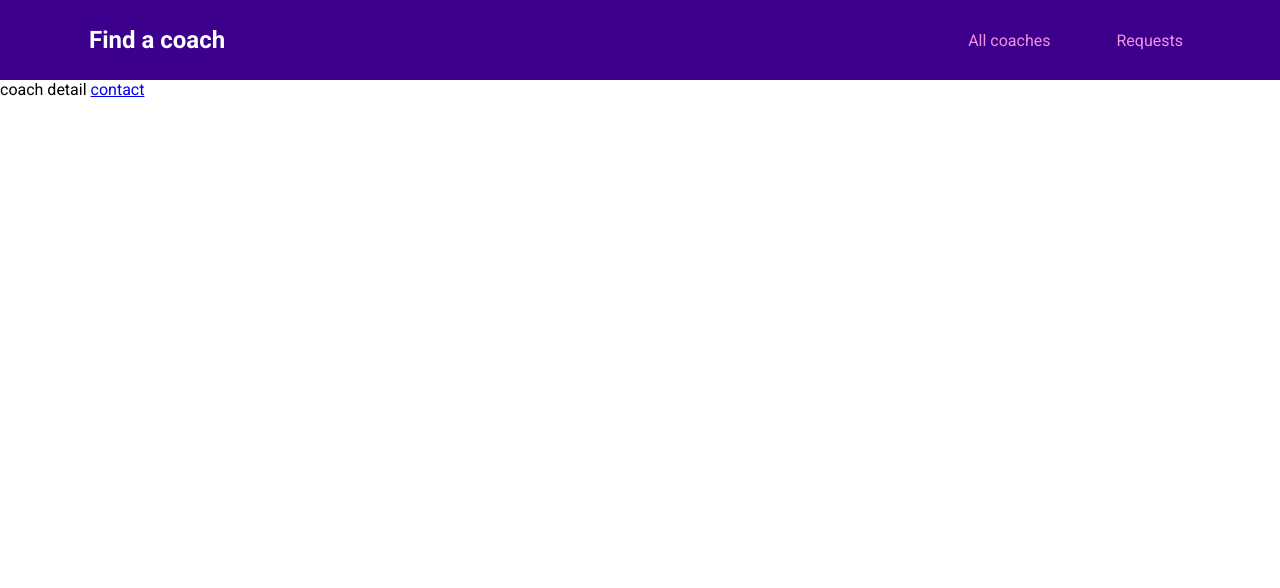
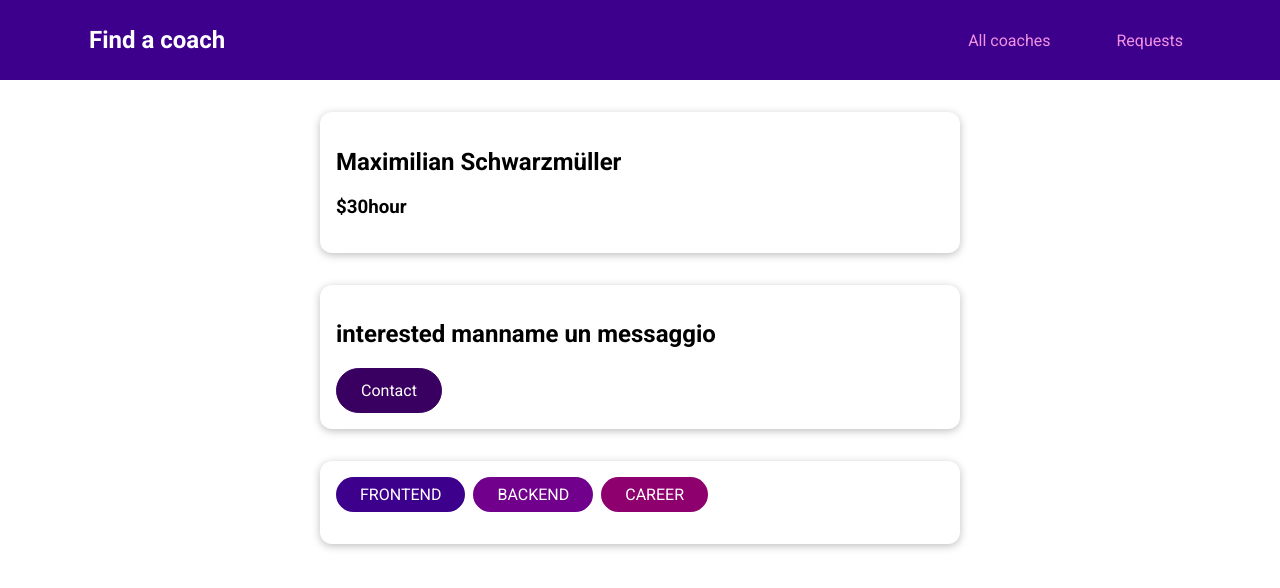
Before and after one commit to fedepaloz/main-prj-01-starting-setup, a Vue app: page /coaches/c1 in a window 1280 px wide. Shown: the top 588 px of the page. Built offline with nearby package versions, Linux system fonts and the light colour scheme.

Commit message:
building coach detail component

```diff
--- a/src/pages/coaches/CoachDetail.vue
+++ b/src/pages/coaches/CoachDetail.vue
@@ -1,5 +1,66 @@
 <template>
-  coach detail
-  <router-view></router-view>
-  <router-link to="/coaches/c1/contact"> contact </router-link>
+  <section>
+    <base-card>
+      <h2>{{ fullName }}</h2>
+      <h3>${{ rate }}hour</h3>
+    </base-card>
+  </section>
+
+  <section>
+    <base-card>
+      <header>
+        <h2>interested manname un messaggio</h2>
+        <base-button link :to="contactLink">Contact</base-button>
+      </header>
+      <router-view></router-view>
+    </base-card>
+  </section>
+
+  <section>
+    <base-card>
+      <base-badge
+        v-for="area in areas"
+        :key="area"
+        :type="area"
+        :title="area"
+      ></base-badge>
+      <p>{{ description }}</p>
+    </base-card>
+  </section>
 </template>
+
+<script>
+export default {
+  props: ['id'],
+  data() {
+    return {
+      selectedCoach: null,
+    };
+  },
+
+  computed: {
+    fullName() {
+      return this.selectedCoach.firstName + ' ' + this.selectedCoach.lastName;
+    },
+    areas() {
+      return this.selectedCoach.areas;
+    },
+    rate() {
+      return this.selectedCoach.hourlyRate;
+    },
+    description() {
+      return this.selectedCoach.descpription;
+    },
+    contactLink() {
+      return this.$route.path + '/' + this.id + '/contact';
+    },
+  },
+
+  //sta roba qua è da rivederne il funzionamento perche non lho ben capita
+  created() {
+    this.selectedCoach = this.$store.getters['coaches/coaches'].find(
+      (coach) => coach.id === this.id
+    );
+  },
+};
+</script>
--- a/src/pages/coaches/CoachesList.vue
+++ b/src/pages/coaches/CoachesList.vue
@@ -1,5 +1,4 @@
 <template>
-  <section>FILTER</section>
   <section>
     <base-card>
       <div class="controls">
--- a/src/router.js
+++ b/src/router.js
@@ -14,7 +14,7 @@
   routes:[
 {path:'/',redirect:'/coaches'},
 {path:'/coaches',component: CoachesList},
-{path:'/coaches/:id',component: CoachDetail, children:[
+{path:'/coaches/:id',component: CoachDetail, props:true,  children:[
   {path:'contact',component: ContactCoach},
 ]},
 {path:'/register',component: CoachRegistration},
```
